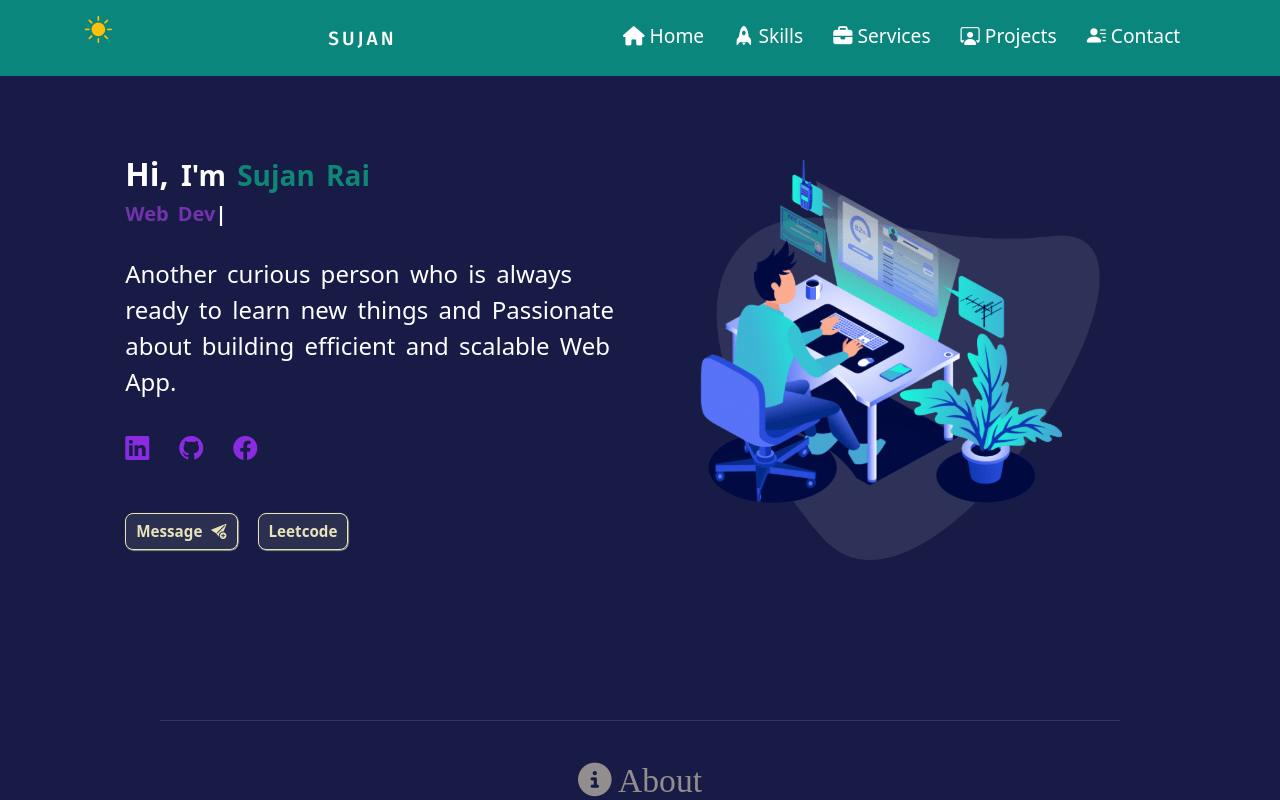
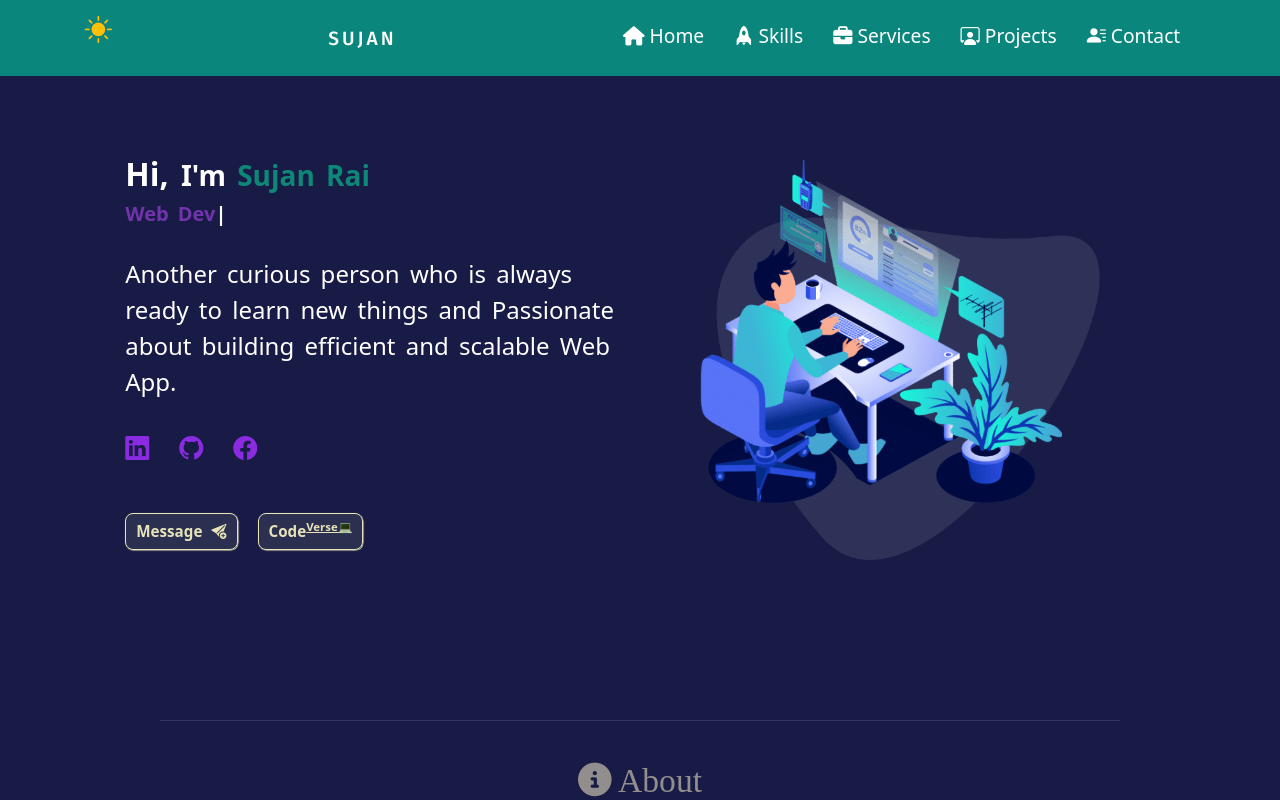
Before and after one commit to Sujan-Rai-426/Portfolio, a React (Vite) app in the folder Frontend/: page / in a window 1280 px wide. Shown: the top 800 px of the page. Built offline with nearby package versions, Linux system fonts and the light colour scheme; no server answers; a web font is replaced by a local one.

Commit message:
Leetcode button to CodeVerse button

```diff
--- a/Frontend/src/pages/Home.jsx
+++ b/Frontend/src/pages/Home.jsx
@@ -105,8 +105,13 @@ function Home() {
 
 
                             <div className="btn-box">
-                            <Link to="/contact"> <button className="btn" type="submit">  Message <i className="bi bi-send-plus-fill"></i></button> </Link>
-                            <a href="https://leetcode.com/u/sujan-426/"> <button type="submit" className="btn">Leetcode </button></a>
+                            <Link to="/contact">
+                                <button className="btn" type="submit">
+                                    Message <i className="bi bi-send-plus-fill"></i>
+                                </button> </Link>
+                            <a href="https://blog-code-verse.vercel.app/"> <button type="submit" className="btn">
+                                Code<sup><u>Verse💻</u></sup>
+                            </button></a>
                             </div>
                     </div>
 
```
